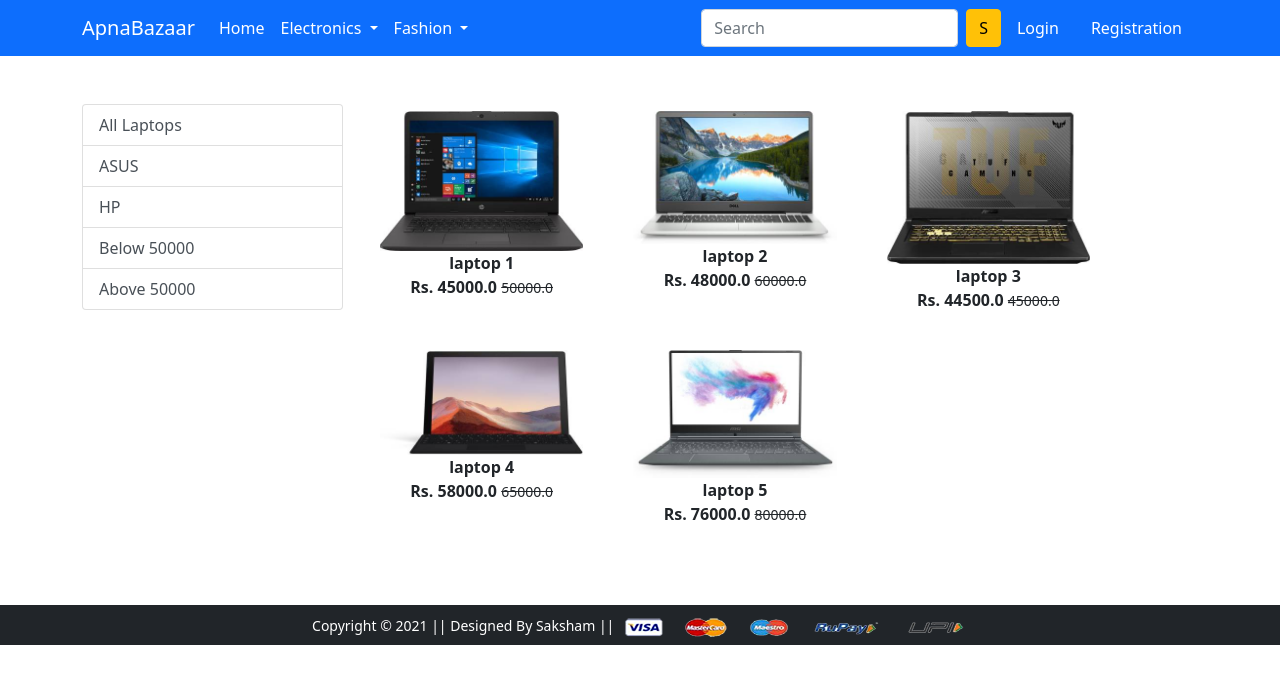
After one commit to sakshamsin09/ApnaBazaar, a Django app: page /laptop/ in a window 1280 px wide. The commit adds this page. Shown: the top 684 px of the page. Run offline with Django 3.2, Linux system fonts and the light colour scheme; data comes from the database, SQL or seed files in the repository; both versions use the stored data as it was after the commit; some libraries are stand-ins or nearby versions.

Commit message:
Added topwear,Bottomwear,Laptops and navbar cart number resolved

```diff
--- a/app/static/app/js/myscript.js
+++ b/app/static/app/js/myscript.js
@@ -1,4 +1,4 @@
-$('#slider1, #slider2, #slider3').owlCarousel({
+$('#slider1, #slider2, #slider3, #slider4').owlCarousel({
     loop: true,
     margin: 20,
     responsiveClass: true,
--- a/app/templates/app/addtocart.html
+++ b/app/templates/app/addtocart.html
@@ -11,7 +11,10 @@
     <h3>Cart</h3>
     {% for cart in carts %}
     <div class="row">
-      <div class="col-sm-3 text-center align-self-center"><img src="{{cart.product.product_image.url}}" alt="" srcset="" class="img-fluid img-thumbnail shadow-sm" height="150" width="150"> </div>
+      <div class="col-sm-3 text-center align-self-center">
+        <a href="{% url 'product-detail' cart.product.id %}"><img src="{{cart.product.product_image.url}}" alt="" srcset="" class="img-fluid img-thumbnail shadow-sm" height="150" width="150">
+        </a>
+        </div>
       <div class="col-sm-9">
        <div>
         <h5>{{cart.product.title}}</h5>
--- a/app/templates/app/base.html
+++ b/app/templates/app/base.html
@@ -39,7 +39,7 @@
              </a>
              <ul class="dropdown-menu" aria-labelledby="electronicsDropdown">
                <li><a class="dropdown-item" href="{% url 'mobile' %}">Mobile</a></li>
-               <li><a class="dropdown-item" href="#">Laptop</a></li>
+               <li><a class="dropdown-item" href="{% url 'laptop' %}">Laptop</a></li>
              </ul>
            </li>
            <li class="nav-item dropdown">
@@ -47,8 +47,8 @@
                Fashion
              </a>
              <ul class="dropdown-menu" aria-labelledby="fashionDropdown">
-               <li><a class="dropdown-item" href="#">Top Wear</a></li>
-               <li><a class="dropdown-item" href="#">Bottom Wear</a></li>
+               <li><a class="dropdown-item" href="{% url 'topwear' %}">Top Wear</a></li>
+               <li><a class="dropdown-item" href="{% url 'bottomwear' %}">Bottom Wear</a></li>
              </ul>
            </li>
          </ul>
@@ -72,7 +72,7 @@
               </ul>
             </li>
             <li class="nav-item mx-2">
-             <a href="{% url 'showcart' %}" class="nav-link text-white"><span class="badge bg-danger">4</span> Cart </a>
+             <a href="{% url 'showcart' %}" class="nav-link text-white"><span class="badge bg-danger">{{totalitem}}</span> Cart </a>
             </li>
             {% else %}
             <li class="nav-item mx-2">
--- a/app/templates/app/checkout.html
+++ b/app/templates/app/checkout.html
@@ -17,7 +17,7 @@
           <p class="fw-bold">Price: {{item.total_cost}}</p>
          </div>
          <div class="col-sm-4">
-          <img src="{{item.product.product_image.url}}" class="rounded float-start" width="200" height="150" alt="">
+          <a href="{% url 'product-detail' item.product.id %}"><img src="{{item.product.product_image.url}}" class="rounded float-start" width="200" height="150" alt=""></a>
          </div>
        </div>
       </div>
--- /dev/null
+++ b/app/templates/app/laptop.html
@@ -0,0 +1,35 @@
+{% extends 'app/base.html' %}
+{% load static %}
+{% block title %}Laptop{% endblock title %}
+{% block main-content %}
+<div class="container my-5">
+ <div class="row">
+  <div class="col-sm-3">
+   <div class="list-group">
+        <a href="{% url 'laptop' %}" class="list-group-item list-group-item-action" aria-current="true">All Laptops</a>
+        <a href="{% url 'laptopdata' 'ASUS' %}" class="list-group-item list-group-item-action" aria-current="true">ASUS</a>
+        <a href="{% url 'laptopdata' 'HP' %}" class="list-group-item list-group-item-action" aria-current="true">HP</a>
+        <a href="{% url 'laptopdata' 'below' %}" class="list-group-item list-group-item-action" aria-current="true">Below 50000</a>
+        <a href="{% url 'laptopdata' 'above' %}" class="list-group-item list-group-item-action" aria-current="true">Above 50000</a>
+    </div>
+  </div>
+  <div class="col-sm-8">
+      <div class="row">
+          {% for product in laptops %}
+          <div class="col-sm-4 text-center mb-4">
+              <a href="{% url 'product-detail' product.id %}" class="btn">
+                  <div class="item">
+                      <img src="{{product.product_image.url}}" class="img-fluid" alt="" height="300">
+                      <div class="fw-bold">{{product.title}}</div>
+                      <div class="fw-bold">Rs. {{product.discounted_price}}
+                        <small class="fw-light text-decoration-line-through">{{product.selling_price}}</small>
+                      </div>
+                  </div>
+              </a>
+          </div>
+          {% endfor %}
+      </div>
+  </div>
+ </div>
+</div>
+{% endblock main-content %}
--- a/app/urls.py
+++ b/app/urls.py
@@ -11,6 +11,12 @@ urlpatterns = [
     path('product-detail/<int:pk>', views.ProductDetailView.as_view(), name='product-detail'),
     path('mobile/', views.mobile, name='mobile'),
     path('mobile/<slug:data>', views.mobile, name='mobiledata'),#url will search with name
+    path('topwear/', views.topwear, name='topwear'),
+    path('topwear/<slug:data>/', views.topwear, name='topweardata'),
+    path('bottomwear/', views.bottomwear, name='bottomwear'),
+    path('bottomwear/<slug:data>/', views.bottomwear, name='bottomweardata'),
+    path('laptop/', views.laptop, name='laptop'),
+    path('laptop/<slug:data>/', views.laptop, name='laptopdata'),
     #authentication
     path('registration/', views.CustomerRegistrationView.as_view(), name='customerregistration'),
     path('accounts/login/', auth_views.LoginView.as_view(template_name='app/login.html', authentication_form=LoginForm), name='login'),
--- a/app/views.py
+++ b/app/views.py
@@ -12,21 +12,26 @@ from django.utils.decorators import method_decorator    #for class based views
 #  return render(request, 'app/home.html')
 class ProductView(View):
     def get(self, request):
+        totalitem = 0
         topwears = Product.objects.filter(category='TW')
         bottomwears = Product.objects.filter(category='BW')
         mobiles = Product.objects.filter(category='M')
-        return render(request, 'app/home.html',
-        {'topwears':topwears, 'bottomwears':bottomwears, 'mobiles':mobiles})
+        laptops = Product.objects.filter(category='L')
+        if request.user.is_authenticated:
+            totalitem=len(Cart.objects.filter(user=request.user))
+        return render(request,'app/home.html',{'topwears':topwears,'bottomwears':bottomwears,'mobiles':mobiles,'laptops':laptops,'totalitem':totalitem})
 
 # def product_detail(request):
 #  return render(request, 'app/productdetail.html')
 class ProductDetailView(View):
     def get(self, request, pk):
+        totalitem = 0
         product = Product.objects.get(pk=pk)
         item_in_cart = False
         if request.user.is_authenticated:
             item_in_cart = Cart.objects.filter(Q(product=product.id) & Q(user=request.user)).exists()
-        return render(request, 'app/productdetail.html', {'product':product, 'item_in_cart':item_in_cart})
+            totalitem=len(Cart.objects.filter(user=request.user))
+        return render(request, 'app/productdetail.html', {'product':product, 'item_in_cart':item_in_cart,'totalitem':totalitem})
 
 
 
@@ -35,6 +40,7 @@ def change_password(request):
 
 
 def mobile(request, data=None):
+    totalitem = 0
     if data==None:
         mobiles = Product.objects.filter(category='M')
     elif (data.lower()=='samsung' or data.lower()=="apple"):
@@ -43,7 +49,52 @@ def mobile(request, data=None):
         mobiles = Product.objects.filter(category='M').filter(discounted_price__lt=10000)
     elif data=='above':
         mobiles = Product.objects.filter(category='M').filter(discounted_price__gt=10000)
-    return render(request, 'app/mobile.html', {'mobiles':mobiles})
+    if request.user.is_authenticated:
+        totalitem=len(Cart.objects.filter(user=request.user))
+    return render(request, 'app/mobile.html', {'mobiles':mobiles,'totalitem':totalitem})
+
+def topwear(request,data=None):
+    totalitem = 0
+    if data==None:
+        topwears=Product.objects.filter(category='TW')
+    elif data=='levis' or data=='lee':
+        topwears=Product.objects.filter(category='TW').filter(brand=data)
+    elif data=='below':
+        topwears=Product.objects.filter(category='TW').filter(discounted_price__lt=500)
+    elif data=='above':
+        topwears=Product.objects.filter(category='TW').filter(discounted_price__gt=500)
+    if request.user.is_authenticated:
+        totalitem=len(Cart.objects.filter(user=request.user))
+    return render(request, 'app/topwear.html',{'topwears':topwears,'totalitem':totalitem})
+
+def bottomwear(request,data=None):
+    totalitem = 0
+    if data==None:
+        bottomwears=Product.objects.filter(category='BW')
+    elif data=='levis' or data=='wrangler':
+        bottomwears=Product.objects.filter(category='BW').filter(brand=data)
+    elif data=='below':
+        bottomwears=Product.objects.filter(category='BW').filter(discounted_price__lt=500)
+    elif data=='above':
+        bottomwears=Product.objects.filter(category='BW').filter(discounted_price__gt=500)
+    if request.user.is_authenticated:
+        totalitem=len(Cart.objects.filter(user=request.user))
+    return render(request, 'app/bottomwear.html',{'bottomwears':bottomwears,'totalitem':totalitem})
+
+def laptop(request,data=None):
+    totalitem = 0
+    if data==None:
+        laptops=Product.objects.filter(category='L')
+    elif data=='ASUS' or data=='HP':
+        laptops=Product.objects.filter(category='L').filter(brand=data)
+    elif data=='below':
+        laptops=Product.objects.filter(category='L').filter(discounted_price__lt=50000)
+    elif data=='above':
+        laptops=Product.objects.filter(category='L').filter(discounted_price__gt=50000)
+    if request.user.is_authenticated:
+        totalitem=len(Cart.objects.filter(user=request.user))
+    return render(request, 'app/laptop.html',{'laptops':laptops,'totalitem':totalitem})
+
 
 # def login(request):
 #  return render(request, 'app/login.html')
@@ -65,7 +116,8 @@ class CustomerRegistrationView(View):
 class ProfileView(View):
     def get(self, request):
         form = CustomerProfileForm()
-        return render(request, 'app/profile.html', {'form':form, 'active':'btn-primary'})
+        totalitem=len(Cart.objects.filter(user=request.user))
+        return render(request, 'app/profile.html', {'form':form, 'active':'btn-primary','totalitem':totalitem})
     def post(self, request):
         form = CustomerProfileForm(request.POST)
         if form.is_valid():
@@ -78,11 +130,13 @@ class ProfileView(View):
             reg = Customer(user=user, name=name, locality=locality, city=city, zipcode=zipcode, state=state)
             reg.save()
             messages.success(request, 'Profile Updated! Successfully')
-        return render(request, 'app/profile.html', {'form':form, 'active':'btn-primary'})
+        totalitem=len(Cart.objects.filter(user=request.user))
+        return render(request, 'app/profile.html', {'form':form, 'active':'btn-primary','totalitem':totalitem})
 @login_required
 def address(request):
     add = Customer.objects.filter(user=request.user)
-    return render(request, 'app/address.html', {'address':add, 'active':'btn-primary'})
+    totalitem=len(Cart.objects.filter(user=request.user))
+    return render(request, 'app/address.html', {'address':add, 'active':'btn-primary','totalitem':totalitem})
 @login_required
 def add_to_cart(request):
     user = request.user
@@ -107,7 +161,8 @@ def show_cart(request):
         # print(total_amount)
         if amount==0:
             return render(request, 'app/emptycart.html')
-        return render(request, 'app/addtocart.html', {'carts':cart, 'totam':total_amount, 'amount':amount})
+        totalitem=len(Cart.objects.filter(user=request.user))
+        return render(request, 'app/addtocart.html', {'carts':cart, 'totam':total_amount, 'amount':amount,'totalitem':totalitem})
 def plus_cart(request):
     if request.method == "GET":
         prod_id = request.GET['prod_id']
@@ -177,7 +232,8 @@ def checkout(request):
     for pro in cart_items:
         amount+=(pro.quantity * pro.product.discounted_price)
     total_amount = amount+shipping_amount
-    return render(request, 'app/checkout.html', {'address':address, 'total_amount':total_amount, 'cart_items':cart_items})
+    totalitem=len(Cart.objects.filter(user=request.user))
+    return render(request, 'app/checkout.html', {'address':address, 'total_amount':total_amount, 'cart_items':cart_items,'totalitem':totalitem})
 @login_required
 def placeorder(request):
     user = request.user
@@ -192,7 +248,11 @@ def placeorder(request):
 @login_required
 def orders(request):
     op = OrderPlaced.objects.filter(user=request.user)
-    return render(request, 'app/orders.html', {'ordered_placed':op})
+    totalitem=len(Cart.objects.filter(user=request.user))
+    return render(request, 'app/orders.html', {'ordered_placed':op,'totalitem':totalitem})
 
+
+@login_required
 def buy_now(request):
- return render(request, 'app/buynow.html')
+    totalitem=len(Cart.objects.filter(user=request.user))
+    return render(request, 'app/buynow.html',{'totalitem':totalitem})
```
Also changed, not shown: app/admin.py (+11 -1 lines), app/templates/app/bottomwear.html (added, +35 -0 lines), app/templates/app/home.html (+11 -0 lines), app/templates/app/topwear.html (added, +35 -0 lines), db.sqlite3, media/productimg/laptop_1.jpeg (added), media/productimg/laptop_2.jpeg (added), media/productimg/laptop_3.jpeg (added), media/productimg/laptop_4.jpeg (added), media/productimg/laptop_5.jpeg (added), 1 other file.
